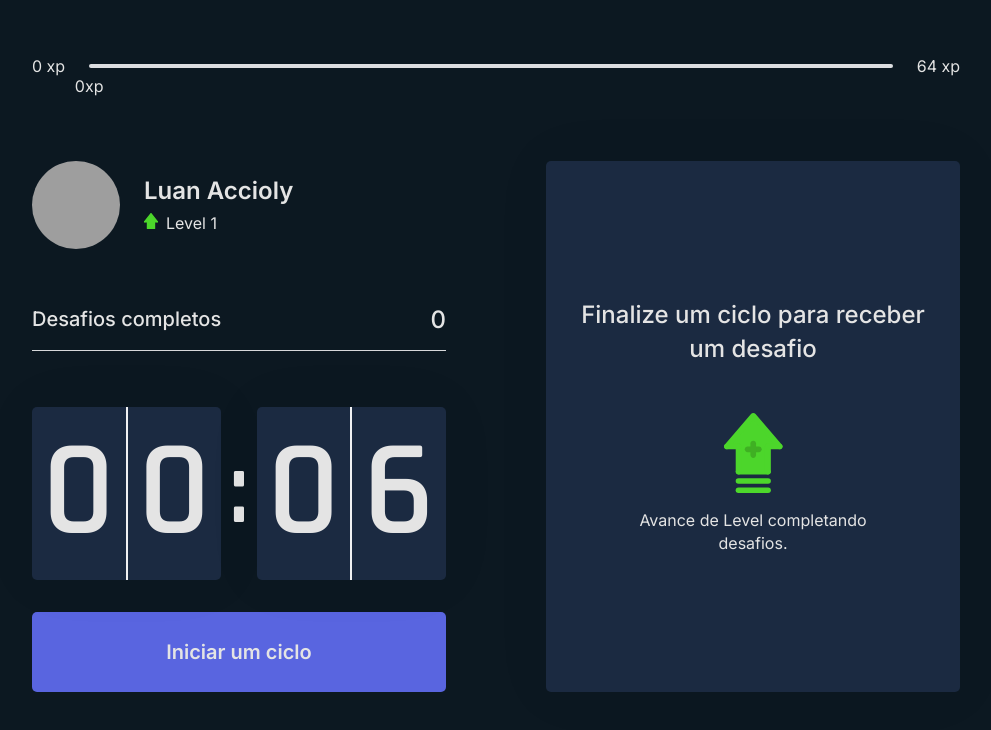
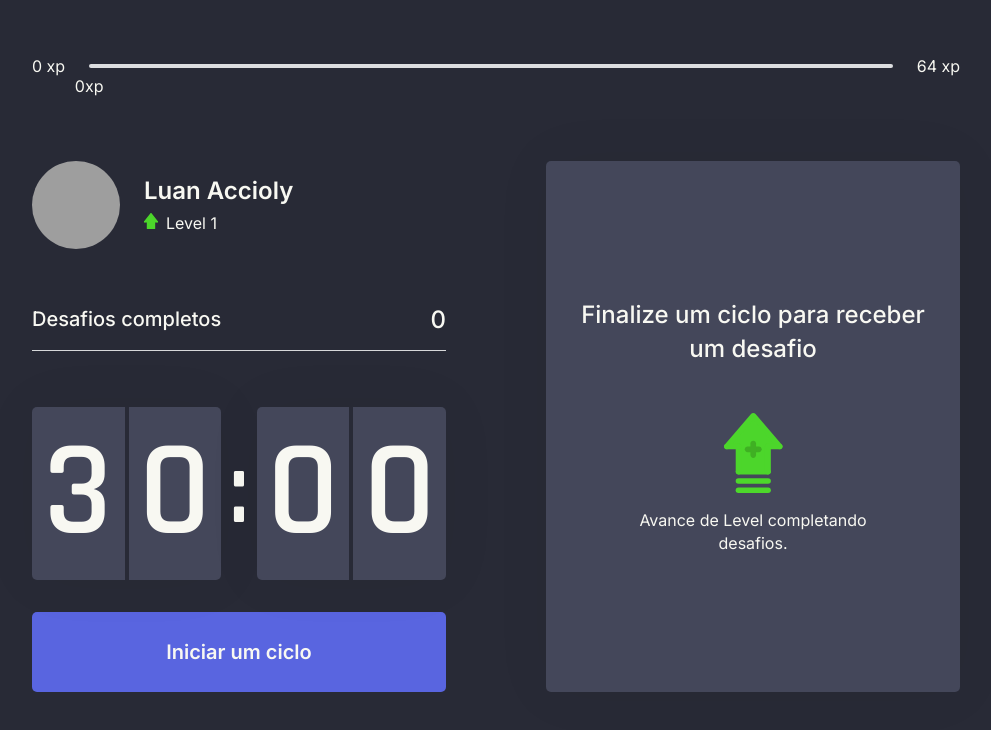
Before and after one commit to LuanAccioly/moveit, a Next.js app: page / in a window 1280 px wide. Shown: the top 730 px of the page, without its empty margins (144-1135 px from the left). Built offline with nearby package versions, Linux system fonts and the light colour scheme; grey boxes are pictures that could not be loaded.

Commit message:
latest modifications

```diff
--- a/src/contexts/CountdownContext.tsx
+++ b/src/contexts/CountdownContext.tsx
@@ -23,7 +23,7 @@ export function  CountdownProvider({children}: CountdownProviderProps){
     const { startNewChallenge } = useContext(ChallengesContext);
 
 
-    const[time, setTime] = useState(0.1 * 60)
+    const[time, setTime] = useState(30 * 60)
     const[isActive, setIsActive] = useState(false);
     const [hasFinished, setHasFinished] = useState(false);
 
@@ -38,7 +38,7 @@ export function  CountdownProvider({children}: CountdownProviderProps){
         clearTimeout(countdownTimeout)
         setIsActive(false);
         setHasFinished(false);
-        setTime(0.1*60);
+        setTime(30*60);
     }
 
     useEffect(() => {
--- a/src/styles/components/Countdown.module.css
+++ b/src/styles/components/Countdown.module.css
@@ -25,11 +25,11 @@
 }
 
 .countdownContainer > div span:first-child{
-    border-right: 1px solid #f0f1f3;
+    border-right: 2px solid var(--background);
 }
 
 .countdownContainer > div span:last-child{
-    border-left: 1px solid #f0f1f3;
+    border-left: 2px solid var(--background);
 }
 
 .countdownContainer > span{
--- a/src/styles/global.css
+++ b/src/styles/global.css
@@ -7,12 +7,12 @@
 /* #f2f3f5 */
 
 :root{
-    --white:#1b2a41;
-    --background: #0c1821;
+    --white:#44475a;
+    --background: #282a36;
     --gray-line: #dcdde0;
-    --text: #e4e4e4;
-    --title: #e4e4e4;
-    --red: #e83f5b;
+    --text: #f8f8f2;
+    --title: #f8f8f2;
+    --red: #ff79c6;
     --green: #4cd62b;
     --blue: #5965e0;
     --blue-dark: #4953b8;
```
